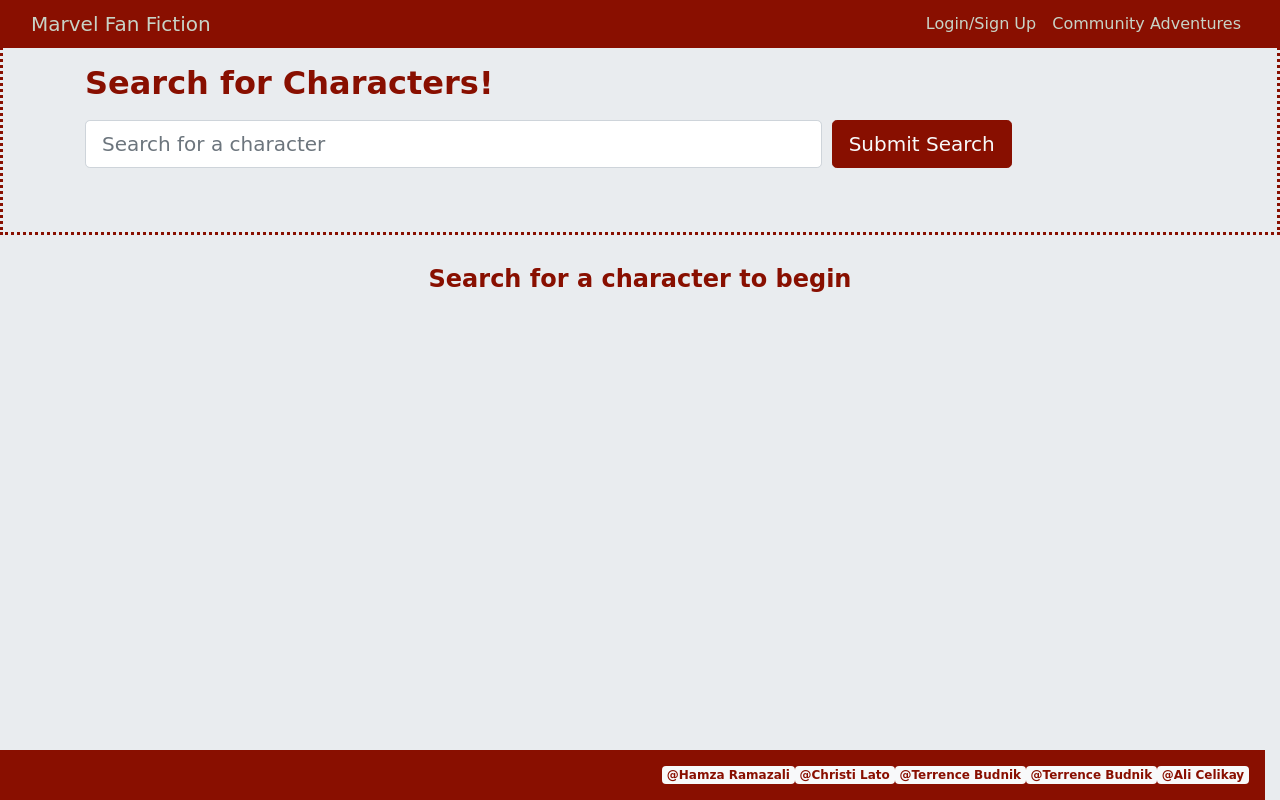
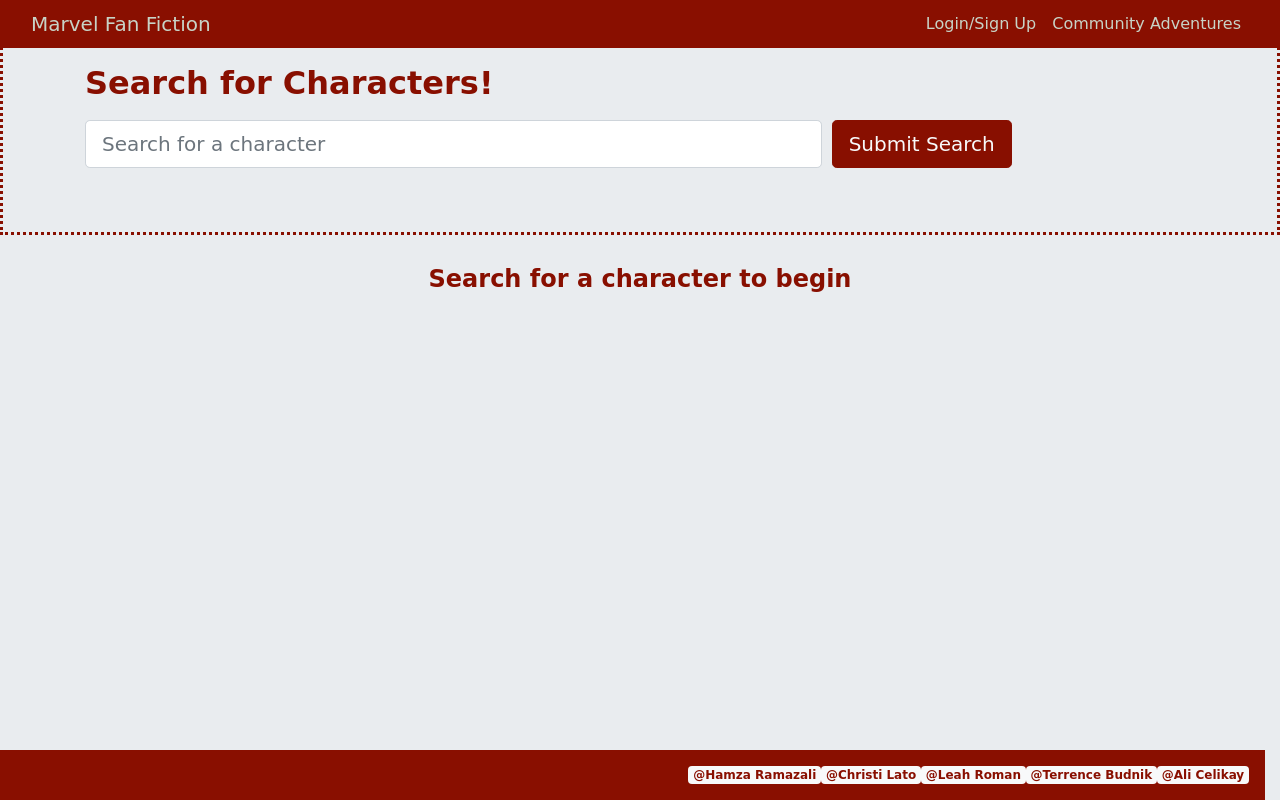
Before and after one commit to hamzaramzanali/fan-fiction, a React (Create React App) app in the folder client/: page /searchSpecific in a window 1280 px wide. Built offline with nearby package versions, Linux system fonts and the light colour scheme.

Commit message:
updated footer

```diff
--- a/client/src/components/Footer.js
+++ b/client/src/components/Footer.js
@@ -23,8 +23,8 @@
                 </h3>
                 <h3 className='text'>
                     <Badge variant="light" className='text'>
-                        <a target='_blank' className='text' href='https://github.com/terrencebudnik'>
-                            @Terrence Budnik
+                        <a target='_blank' className='text' href='https://github.com/RoseThorn10'>
+                            @Leah Roman
                         </a>
                     </Badge>
                 </h3>
```
